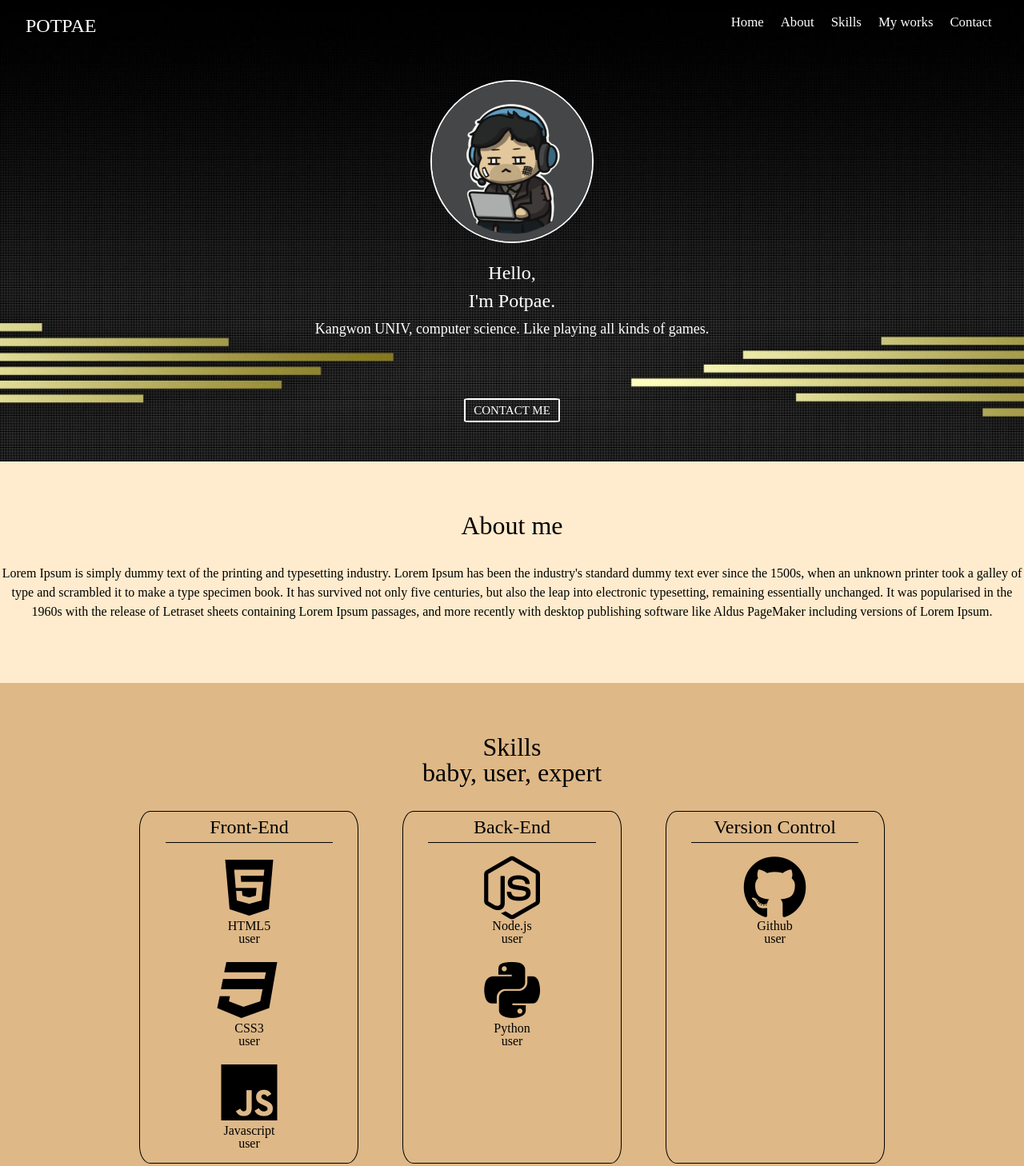
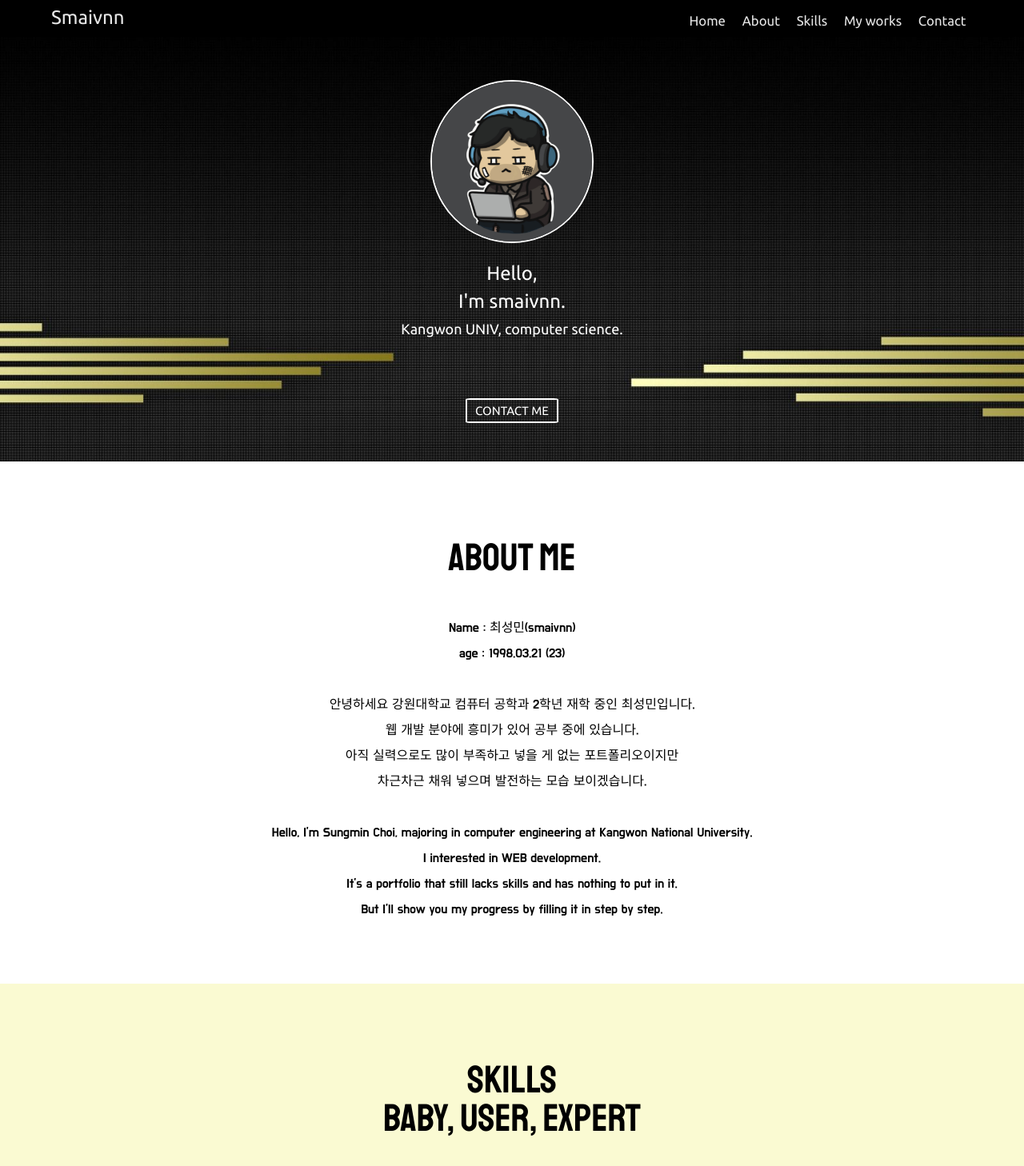
Before and after one commit to smaivnn/Portfolio, a plain HTML site: page index.html in a window 1280 px wide. Shown: the top 1458 px of the page at 80% size. Drawn offline with Linux system fonts and the light colour scheme.

Commit message:
add html of works, contact. Added css overall

```diff
--- /dev/null
+++ b/css/font.css
@@ -0,0 +1,8 @@
+@import url('https://fonts.googleapis.com/css2?family=Staatliches&display=swap');
+/* font-family: 'Staatliches', cursive; */
+
+@import url('https://fonts.googleapis.com/css2?family=Staatliches&family=Ubuntu:wght@400&display=swap');
+/* font-family: 'Ubuntu', sans-serif; */
+
+@import url('https://fonts.googleapis.com/css2?family=Do+Hyeon&display=swap');
+/* font-family: 'Do Hyeon', sans-serif; */
--- a/css/style.css
+++ b/css/style.css
@@ -1,3 +1,7 @@
+body {
+    font-family: 'Ubuntu', sans-serif;
+}
+
 .container {
     text-align: center;
     align-items: center;
@@ -16,27 +20,35 @@ header{
 
 nav {
     position: fixed;
-    top: 10px;
+    top: 0;
     left: 0;
     right: 0;
-    width: 95%;
-    margin: 0 auto;
-    display: flex;
-    justify-content: space-between;
+    width: 100%;
+    background-color: rgb(0, 0, 0);
+    opacity: 0.9;
     font-size: 24px;
     color: rgb(255, 255, 255);
 }
 
-nav div {
+nav .navBox {
+    width: 90%;
+    height: 1.5em;
+    margin: 0 auto;
     margin-top: 10px;
+    display: flex;
+    justify-content: space-between;
+}
+
+.navBox .tab {
     display: inline-block;
 }
 
-nav .right-tab {
+nav .right {
     font-size: 0.7em;
+    margin-top: 0.5em;
 }
 
-nav .right-tab a {
+nav .right a {
     padding: 0 0.5em;
 }
 
@@ -83,31 +95,28 @@ header .contactBtn {
     padding: 5px 10px;
 }
 
+.title {
+    font-size: 3em;
+    padding : 2em 0 1em 0;
+    font-family: 'Staatliches', cursive;
+}
+
 section .about {
-    background-color: blanchedalmond;
     width: 100%;
     margin: 0 auto;
     padding-bottom: 77px;
 }
 
-section .about .about-head {
-    font-size: 2em;
-    padding : 2em 0 1em 0;
-}
-
 section .about .about-body {
-    line-height: 1.5em;
+    line-height: 2em;
+    font-family: 'Do Hyeon', sans-serif;
 }
 
 .skills {
     margin: 0 auto;
-    background-color: burlywood;
+    background-color: lightgoldenrodyellow;
 }
 
-.skills .skills-head {
-    font-size: 2em;
-    padding : 2em 0 1em 0;
-}
 
 .skills .skills-body {
     width: 77%;
@@ -134,11 +143,30 @@ section .about .about-body {
     width: 77%;
     margin: 0 auto;
     padding: 7px 0;
-    font-size: 1.5em;
+    font-size: 2em;
+    font-family: 'Staatliches', cursive;
     border-bottom: 1px solid #000;
 }
 
-.skills .skillsBox hr {
-    width: 77%;
-    border: black 1px solid;
+.works .works-body {
+    width: 80%;
+    margin: 0 auto;
+    display: flex;
+    flex-flow: wrap;
+    align-content: space-around;
+    justify-content: space-around;
 }
+
+.works .works-body .worksBox {
+    width: 18em;
+    padding: 10px;
+    border: 1px solid black;
+    display: block;
+    border-radius: 5%;
+    margin: 0 0 2em 0;
+}
+
+.works .works-body .worksBox img {
+    width: 100%;
+    border-radius: 5%;
+}
--- a/index.html
+++ b/index.html
@@ -6,20 +6,23 @@
     <meta name="viewport" content="width=device-width, initial-scale=1.0">
     <title>Document</title>
     <link rel="stylesheet" href="css/reset.css">
+    <link rel="stylesheet" href="css/font.css">
     <link rel="stylesheet" href="css/style.css">
     <link rel="stylesheet" href="https://cdnjs.cloudflare.com/ajax/libs/font-awesome/5.15.3/css/all.min.css">
 </head>
 <body>
     <nav>
-        <div class="left-tab">
-            <a>POTPAE</a>
+        <div class="navBox">
+            <div class="left tab">
+                <a>Smaivnn</a>
             </div>
-        <div class="right-tab">
+            <div class="right tab">
                 <a>Home</a>
                 <a>About</a>
                 <a>Skills</a>
                 <a>My works</a>
                 <a>Contact</a>
+            </div>
         </div>
     </nav>
 
@@ -30,10 +33,10 @@
         <div class="greetingBox">
             <p class="greeting">
                 Hello,<br>
-                I'm Potpae.
+                I'm smaivnn.
             </p>
             <p class="introduce">
-                Kangwon UNIV, computer science. Like playing all kinds of games.
+                Kangwon UNIV, computer science.
             </p>
         </div>
         <div class="contactBox">
@@ -43,12 +46,28 @@
 
     <section class="container">
         <article class="container about">
-            <h1 class="about-head">About me</h1>
-            <p class="about-body">Lorem Ipsum is simply dummy text of the printing and typesetting industry. Lorem Ipsum has been the industry's standard dummy text ever since the 1500s, when an unknown printer took a galley of type and scrambled it to make a type specimen book. It has survived not only five centuries, but also the leap into electronic typesetting, remaining essentially unchanged. It was popularised in the 1960s with the release of Letraset sheets containing Lorem Ipsum passages, and more recently with desktop publishing software like Aldus PageMaker including versions of Lorem Ipsum.</p>
+            <div class="title">
+                <h1>About me</h1>
+            </div>
+            <div class="about-body">
+                <p>
+                    Name : 최성민(smaivnn)<br>
+                    age : 1998.03.21 (23)<br><br>
+                    안녕하세요 강원대학교 컴퓨터 공학과 2학년 재학 중인 최성민입니다.<br>
+                    웹 개발 분야에 흥미가 있어 공부 중에 있습니다.<br>
+                    아직 실력으로도 많이 부족하고 넣을 게 없는 포트폴리오이지만<br>
+                    차근차근 채워 넣으며 발전하는 모습 보이겠습니다.
+                    <br><br>
+                    Hello, I'm Sungmin Choi, majoring in computer engineering at Kangwon National University.<br>
+                    I interested in WEB development.<br>
+                    It's a portfolio that still lacks skills and has nothing to put in it.<br>
+                    But I'll show you my progress by filling it in step by step.
+                </p>
+            </div>
         </article>
 
         <article class="container skills">
-            <div class="skills-head">
+            <div class="title">
                 <h1>
                     Skills
                 </h1>
@@ -105,8 +124,25 @@
 
 
         </article>
-        <article class="container"></article>
+        <article class="container works">
+            <div class="title">
+                <h1>My works</h1>
+            </div>
+            <div class="works-body">
+                <div class="worksBox">
+                    <img src="img/work/toDoList.PNG" alt="">
+                    <p>my first project toDoList</p>
+                </div>
+            </div>
+        </article>
     </section>
-    <footer class="container"></footer>
+    <footer class="container contact">
+        <div class="title">
+            <h1>Contact</h1>
+        </div>
+        <div class="contact-body">
+
+        </div>
+    </footer>
 </body>
 </html>
```
Also changed, not shown: img/work/toDoList.PNG (added). Lines whose indentation alone changed are shown as unchanged.
